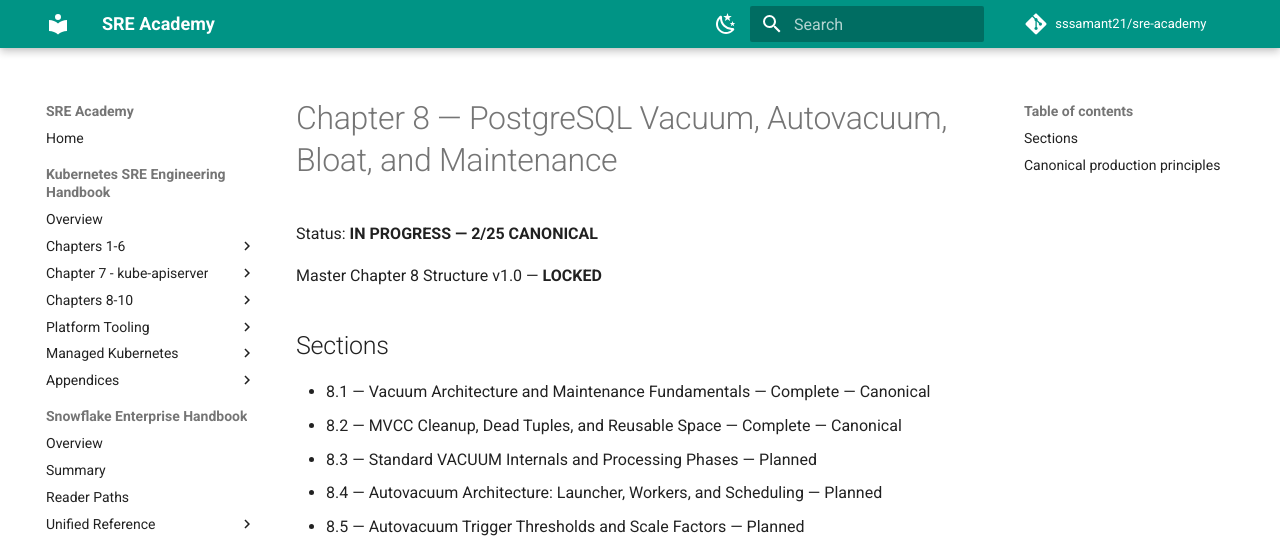
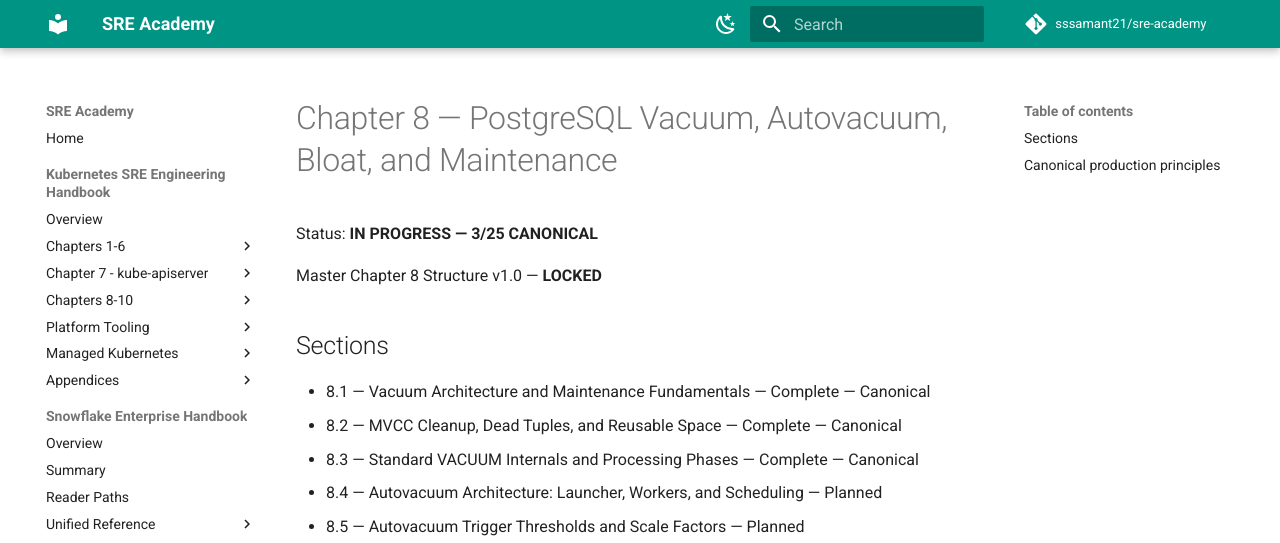
Before and after one commit to sssamant21/sre-academy, an MkDocs documentation site: the page built from docs/books/postgresql-sre-dbre-handbook/chapter-08/index.md, in a window 1280 px wide and 900 px high. Shown: the top 543 px of the window. Built offline with MkDocs 1.6.1 and Material for MkDocs 9.7.7, drawn with Linux system fonts in a browser that asks for light colours; comment, search, counter and statistics services are not loaded.

Commit message:
docs(postgres): advance chapter 8 to 3 of 25 canonical

```diff
--- a/docs/books/postgresql-sre-dbre-handbook/chapter-08/index.md
+++ b/docs/books/postgresql-sre-dbre-handbook/chapter-08/index.md
@@ -1,6 +1,6 @@
 # Chapter 8 — PostgreSQL Vacuum, Autovacuum, Bloat, and Maintenance
 
-Status: **IN PROGRESS — 2/25 CANONICAL**
+Status: **IN PROGRESS — 3/25 CANONICAL**
 
 Master Chapter 8 Structure v1.0 — **LOCKED**
 
@@ -8,7 +8,7 @@ Master Chapter 8 Structure v1.0 — **LOCKED**
 
 - 8.1 — Vacuum Architecture and Maintenance Fundamentals — Complete — Canonical
 - 8.2 — MVCC Cleanup, Dead Tuples, and Reusable Space — Complete — Canonical
-- 8.3 — Standard VACUUM Internals and Processing Phases — Planned
+- 8.3 — Standard VACUUM Internals and Processing Phases — Complete — Canonical
 - 8.4 — Autovacuum Architecture: Launcher, Workers, and Scheduling — Planned
 - 8.5 — Autovacuum Trigger Thresholds and Scale Factors — Planned
 - 8.6 — Per-Table Autovacuum Configuration and High-Churn Tables — Planned
```
